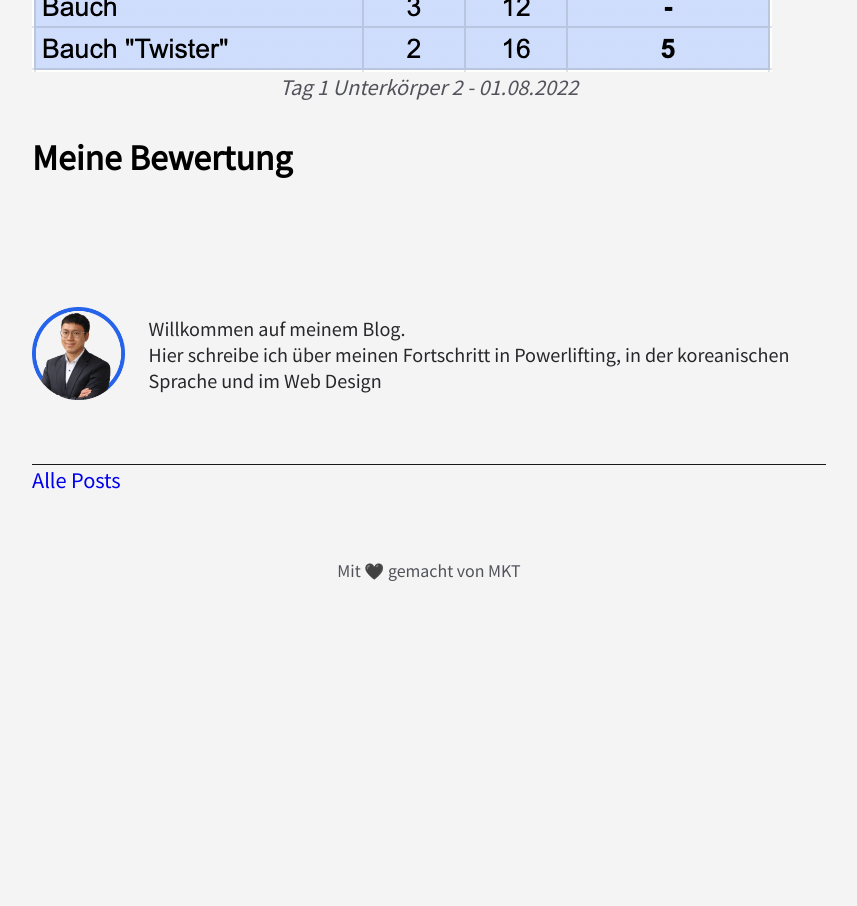
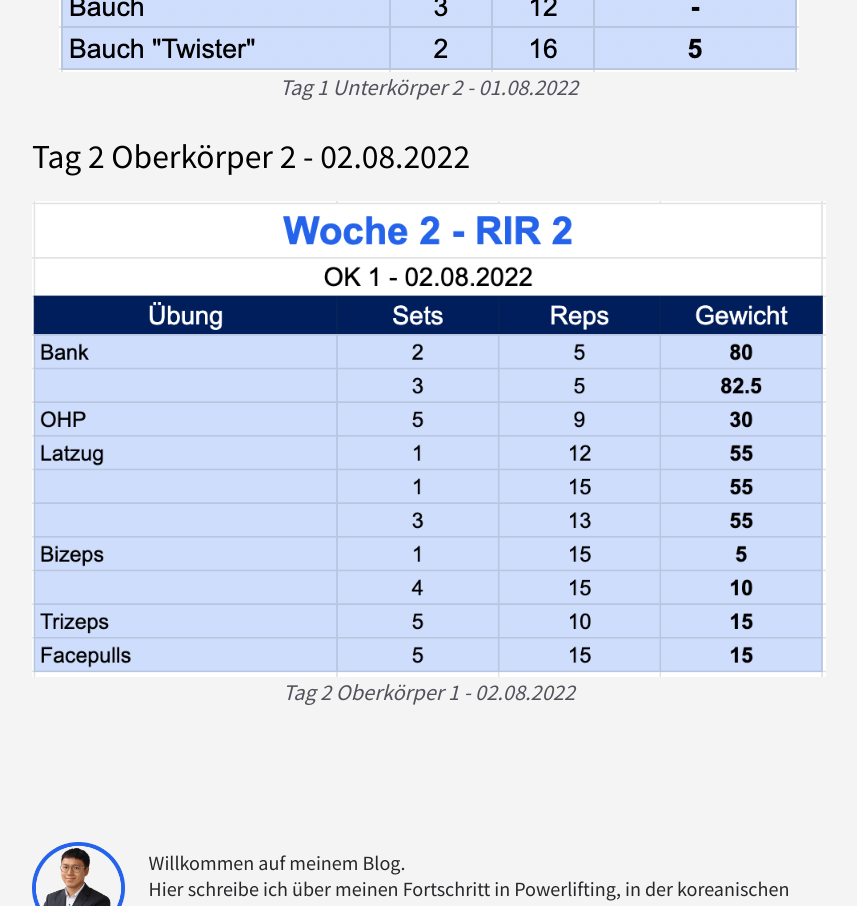
Before and after one commit to MinhKhangTran/11ty_MKT_v2, an Eleventy site: page src/blog/woche-2.md in a window 1280 px wide. Shown: the part 1580-2486 px from the top of the page, without its empty margins (211-1068 px from the left). Before the commit the page ends 2178 px from the top, so only its background shows below. Built offline with nearby package versions, Linux system fonts and the light colour scheme; Eleventy itself is replaced by a stand-in of ours; files that its build step writes are made by us from their sources.

Commit message:
:sparkles: add new workout

```diff
--- a/src/blog/woche-2.md
+++ b/src/blog/woche-2.md
@@ -35,9 +35,16 @@ page_meta:
 
 <figure>
 
-<img src="/images/woche-2/woche-2-tag-1-uk-2.png" alt="Trainingsplan zu der Woche 2 Tag 1 Unterkörper 2">
+<img class="img-fluid" src="/images/woche-2/woche-2-tag-1-uk-2.png" alt="Trainingsplan zu der Woche 2 Tag 1 Unterkörper 2">
 <figcaption>Tag 1 Unterkörper 2 - 01.08.2022</figcaption>
 
 </figure>
 
-### Meine Bewertung
+## Tag 2 Oberkörper 2 - 02.08.2022
+
+<figure>
+
+<img class="img-fluid" src="/images/woche-2/woche-2-tag-2-ok-1.png" alt="Trainingsplan zu der Woche 2 Tag 2 Oberkörper 1">
+<figcaption>Tag 2 Oberkörper 1 - 02.08.2022</figcaption>
+
+</figure>
--- a/src/scss/_utilities.scss
+++ b/src/scss/_utilities.scss
@@ -30,3 +30,8 @@ $layout-values: flex-start, flex-end, center, space-between, space-around;
 .mt-3 {
   margin-top: 1.5rem;
 }
+.img-fluid {
+  max-width: 100%;
+  height: auto;
+  margin-inline: auto;
+}
```
Also changed, not shown: src/css/index.css, src/images/woche-2/woche-2-tag-2-ok-1.png (added).
